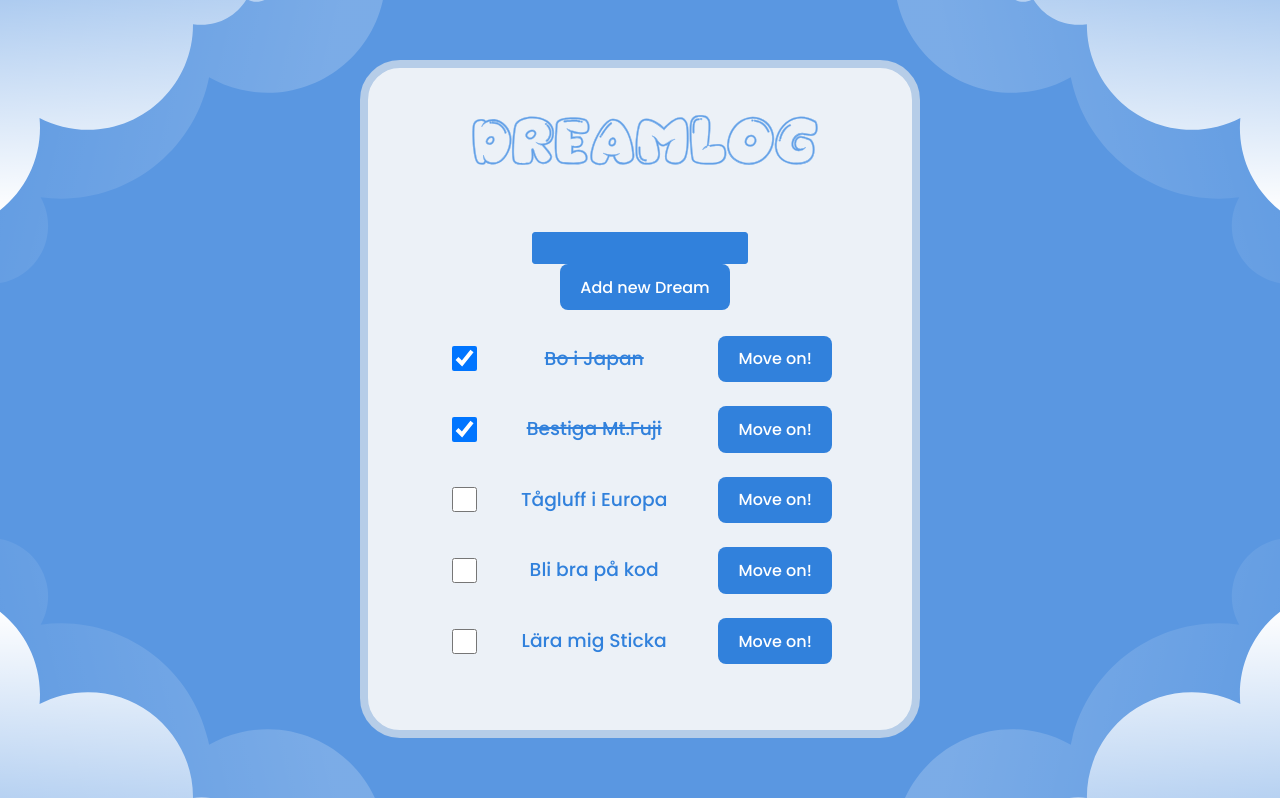
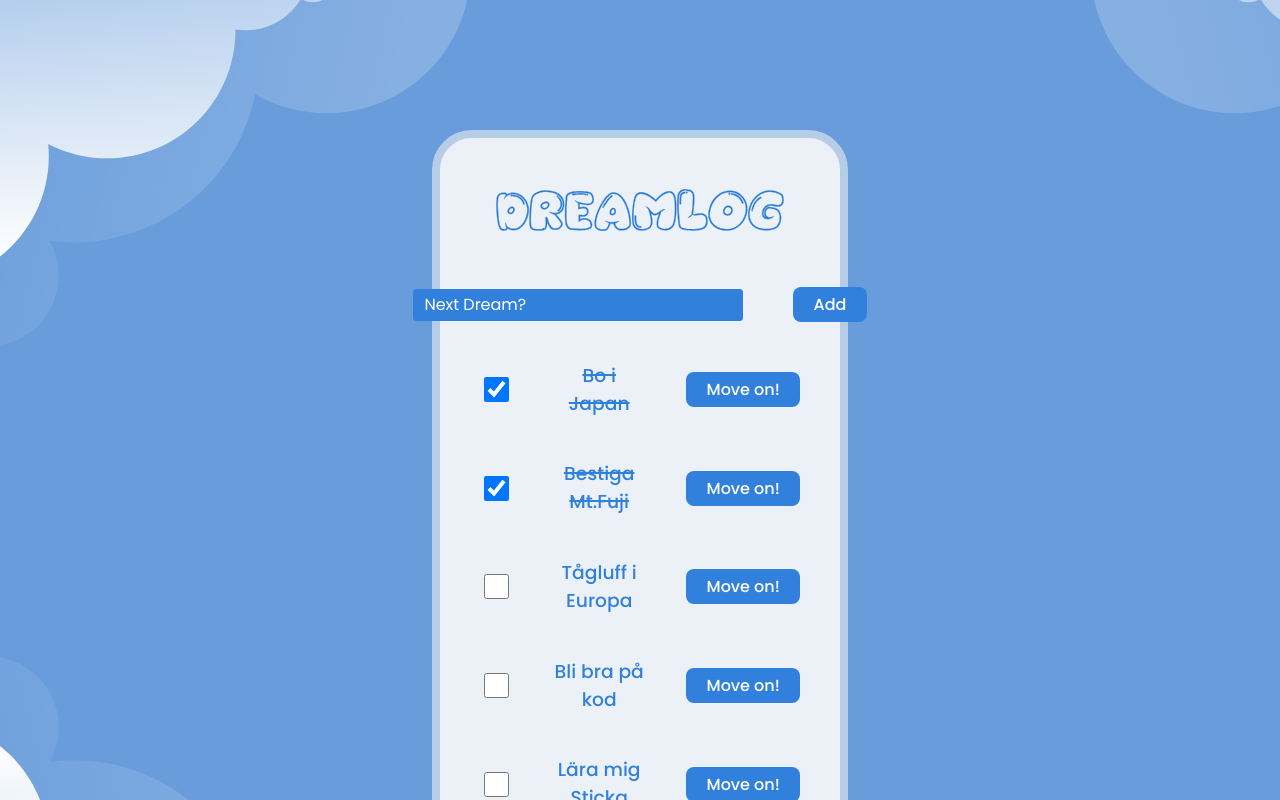
Before and after one commit to billiswruce/dreamlog, a React (Vite) app: page / in a window 1280 px wide. Shown: the top 800 px of the page. Built offline with nearby package versions, Linux system fonts and the light colour scheme.

Commit message:
added a lot of css

```diff
--- a/src/components/AddDream.tsx
+++ b/src/components/AddDream.tsx
@@ -1,5 +1,4 @@
 import { ChangeEvent, useState } from "react";
-
 interface IAddDreamProps {
   addDream: (theNewDream: string) => void;
 }
@@ -7,7 +6,7 @@ export const AddDream = (props: IAddDreamProps) => {
   const [newDream, setNewDream] = useState("");
 
   const handleClick = () => {
-    props.addDream(newDream);
+    if (newDream.trim() !== "") props.addDream(newDream);
     setNewDream("");
   };
 
@@ -17,8 +16,15 @@ export const AddDream = (props: IAddDreamProps) => {
 
   return (
     <>
-      <input type="text" value={newDream} onChange={handleChange} />
-      <button onClick={handleClick}>Add new Dream</button>
+      <div className="input-btn-container">
+        <input
+          type="text"
+          placeholder="Next Dream?"
+          value={newDream}
+          onChange={handleChange}
+        />
+        <button onClick={handleClick}>Add</button>
+      </div>
     </>
   );
 };
--- a/src/components/DreamApp.css
+++ /dev/null
@@ -1,4 +0,0 @@
-h1 {
-  font-size: 60px;
-  font-color: rgb(49, 129, 220);
-}
--- a/src/components/DreamApp.tsx
+++ b/src/components/DreamApp.tsx
@@ -2,7 +2,6 @@ import { useEffect, useState } from "react";
 import { ShowDream } from "./ShowDream";
 import { Dream } from "../models/Dream";
 import { AddDream } from "./AddDream";
-import "./DreamApp.css";
 import Dreamlog from "../img/Dreamlog.svg";
 
 //MAIN COMPONENT //
--- a/src/components/ShowDream.css
+++ b/src/components/ShowDream.css
@@ -4,24 +4,27 @@
 
 .background {
   background-image: url("../img/Clouds.svg");
-  background-color: rgb(90, 151, 225);
+  background-color: rgb(104, 156, 219);
   background-size: cover;
-  height: fit-content;
-  width: 100vw;
+  min-height: 100%;
+  width: 100%;
   position: absolute;
   top: 0;
   left: 0;
 }
 
 .container {
+  display: flex;
+  flex-direction: column;
+  align-items: center;
   border: 8px solid rgb(182, 205, 232);
   background-color: rgb(236, 241, 247);
-  padding: 0 80px;
-  padding-bottom: 40px;
+  padding: 0 40px;
+  padding-bottom: 30px;
   border-radius: 40px;
-  margin: 60px auto;
+  margin: 130px auto;
   color: rgb(49, 129, 220);
-  width: 30%;
+  max-width: 25%;
 }
 
 .dream-container {
@@ -33,31 +36,56 @@
   gap: 40px;
 }
 
-input[type="checkbox"] {
-  width: 25px;
-  height: 25px;
-  background-color: white;
-}
-
-.dream-container input[type="checkbox"]:checked {
-  background-color: rgb(49, 129, 220);
-}
-
 input[type="text"] {
-  width: 210px;
   height: 28px;
-  font-size: large;
+  font-size: medium;
   border-radius: 3px;
   border: 1px solid rgb(49, 129, 220);
   box-shadow: none;
   background: rgb(49, 129, 220);
+  color: white;
+  padding-left: 10px;
+}
+
+.input-btn-container {
+  display: flex;
+  justify-content: space-between;
+  align-items: center;
+  text-align: center;
+  margin-top: 5px;
+  gap: 50px;
 }
 
 button {
-  margin-left: 10px;
   color: white;
   background-color: rgb(49, 129, 220) !important;
+  max-height: 35px;
+  white-space: nowrap;
+  display: flex;
+  align-items: center;
+  justify-content: center;
 }
+
+input[type="text"]::placeholder {
+  color: white;
+}
+
+input[type="checkbox"] {
+  background-color: white;
+  min-width: 25px;
+  min-height: 25px;
+}
+
+/* input[type="checkbox"]::hover {
+  content: "";
+  /*position: absolute;
+  background-color: white;
+  border: 2px solid rgb(123, 168, 221);
+  cursor: pointer; /*
+}
+/* input[type="checkbox"]:checked::before {
+  background-color: rgb(49, 129, 220);
+}  */
 
 .isFulFilled {
   text-decoration: line-through;
@@ -70,8 +98,6 @@ ul {
 }
 
 img {
-  width: 90%;
-  display: block;
-  margin: 0px auto;
-  margin-bottom: 20px;
+  width: 90%; /* Anpassa bredden efter dina behov */
+  /* margin: 20px auto; */
 }
--- a/src/components/ShowDream.tsx
+++ b/src/components/ShowDream.tsx
@@ -27,7 +27,6 @@ export const ShowDream = (props: IShowDreamProps) => {
         <h3 className={props.dream.isFulFilled ? "isFulFilled" : ""}>
           {props.dream.name}
         </h3>
-
         <button onClick={() => props.removeDream(props.dream.name)}>
           Move on!
         </button>
```
Also changed, not shown: src/img/Dreamlog.svg.
